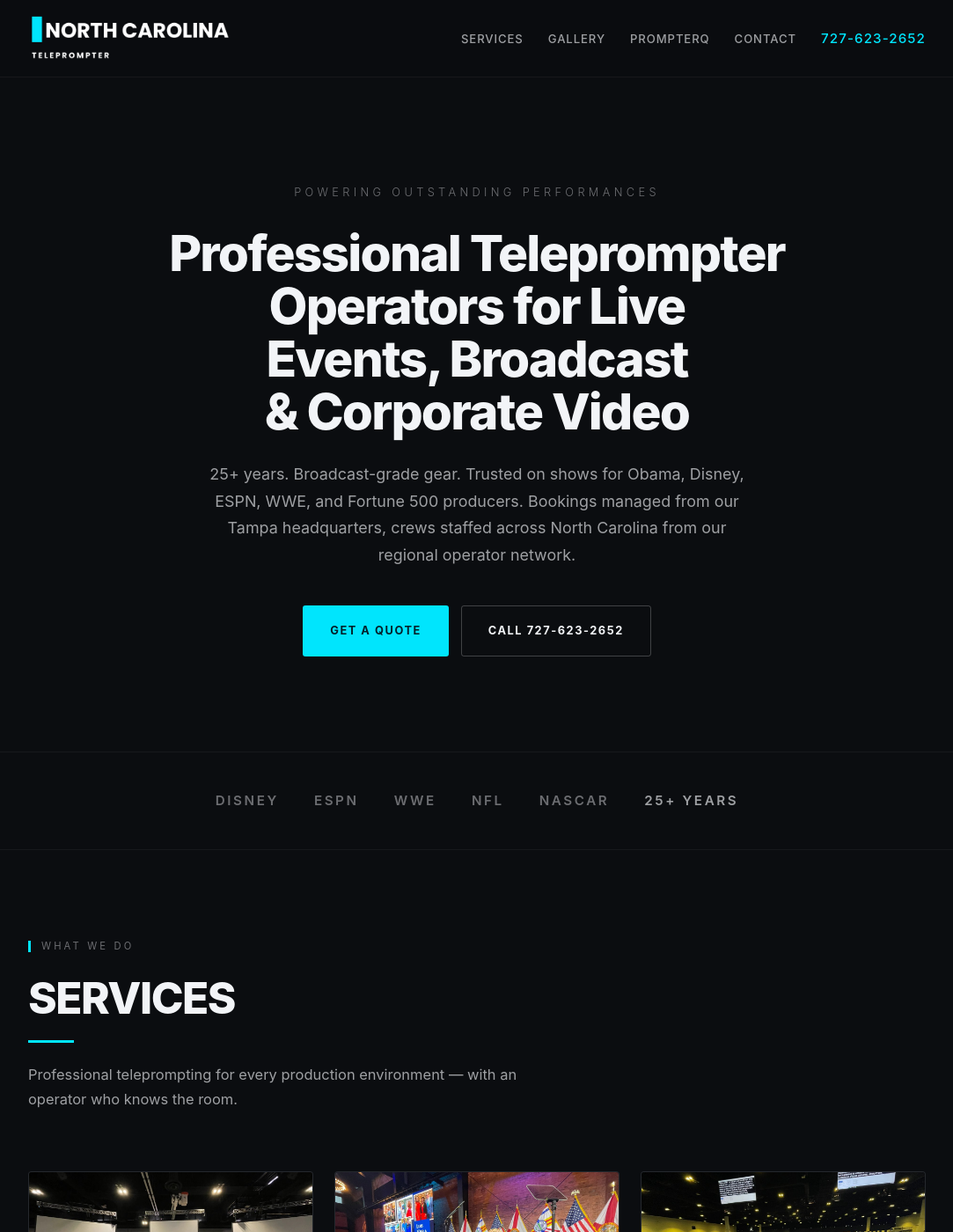
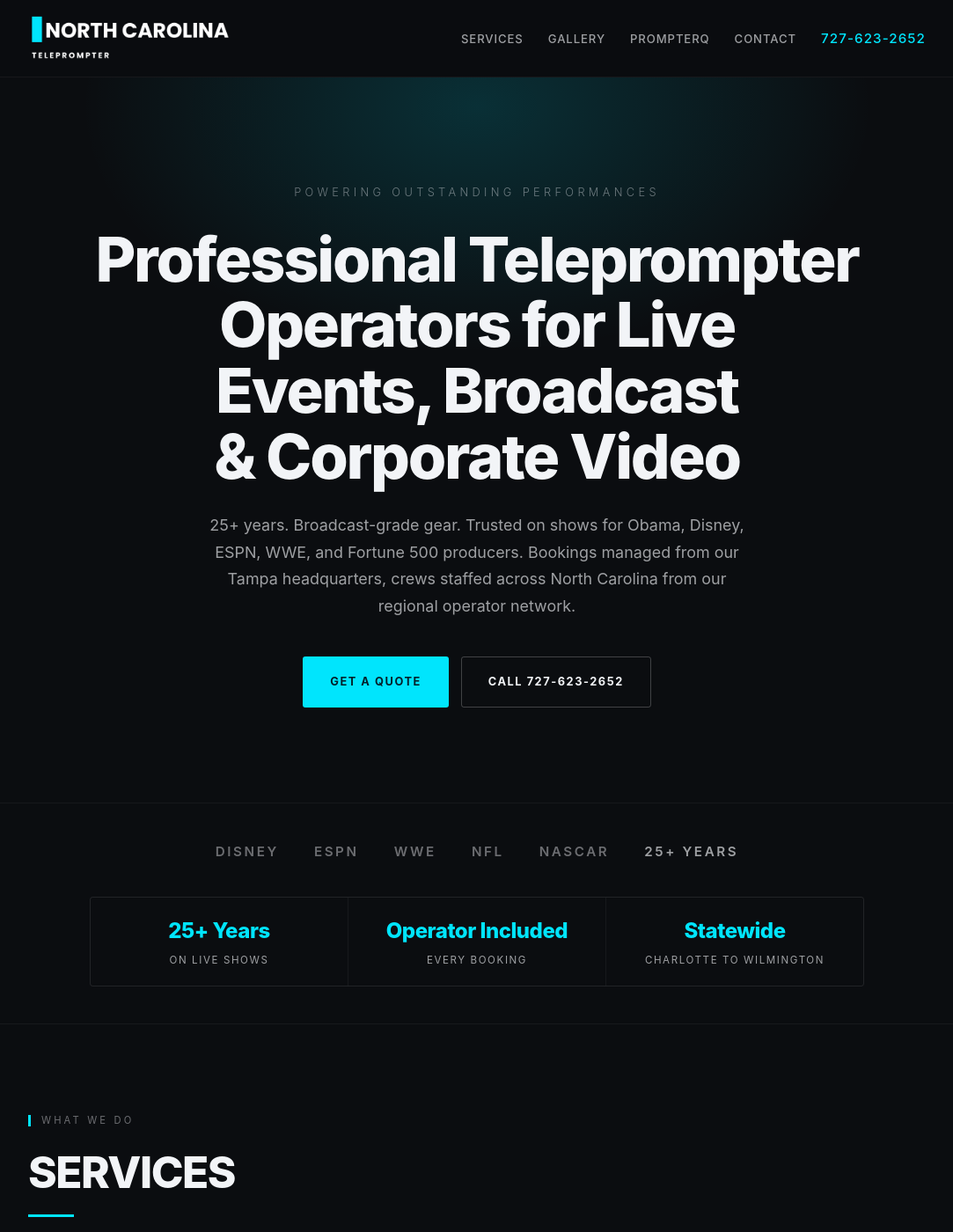
Before and after one commit to jasproj/nctele, a Jekyll site: the page index.html, which Jekyll copies as it is, in a window 1280 px wide and 1400 px high. Shown: the whole window at 88% size, without its empty margins (98-1181 px from the left). Built offline with Jekyll 4.4.1, drawn with Linux system fonts in a browser that asks for light colours.

Commit message:
Design pilot: hero glow, proof-stat strip, scroll-reveal, card hover lift (#6)
Reduced-motion safe; content stays visible without JS.


Claude-Session: https://claude.ai/code/session_01SW4oYwAA8ZEcmkVZYUBX96

Co-authored-by: Jason Dudney <jason@floridateleprompter.com>
Co-authored-by: Claude Sonnet 5.5 <noreply@anthropic.com>

```diff
--- a/index.html
+++ b/index.html
@@ -444,11 +444,47 @@
             .cities { grid-template-columns: 1fr; }
         }
 
+
+        /* ---------- motion + depth (design pilot) ---------- */
+        .hero { position: relative; overflow: hidden; }
+        .hero::before {
+            content: ""; position: absolute; left: 50%; top: -30%;
+            width: min(900px, 120vw); height: 560px; transform: translateX(-50%);
+            background: radial-gradient(closest-side, rgba(0, 229, 253, .16), rgba(0, 229, 253, 0));
+            pointer-events: none;
+        }
+        .hero > .wrap { position: relative; }
+        .hero h1 { font-size: clamp(2.2rem, 7vw, 4.4rem); }
+        .proof-stats {
+            margin: clamp(26px, 4vw, 38px) auto 0; max-width: 880px;
+            display: grid; gap: 1px; grid-template-columns: repeat(3, 1fr);
+            background: var(--line-soft); border: 1px solid var(--line-soft); border-radius: 4px; overflow: hidden;
+        }
+        .proof-stats div { background: var(--bg); padding: 18px 14px; text-align: center; }
+        .proof-stats strong {
+            display: block; font-family: var(--font-display); font-weight: 800;
+            font-size: clamp(1.05rem, 3.2vw, 1.5rem); letter-spacing: -.02em; color: var(--accent);
+        }
+        .proof-stats span {
+            display: block; margin-top: 4px; font-size: .72rem; letter-spacing: .14em;
+            text-transform: uppercase; color: var(--text-dim);
+        }
+        @media (max-width: 560px) { .proof-stats { grid-template-columns: 1fr; } }
+        .js .reveal { opacity: 0; transform: translateY(22px); transition: opacity .7s ease, transform .7s ease; }
+        .js .reveal.in { opacity: 1; transform: none; }
+        .svc-grid > *, .cities > * { transition: transform .25s ease, border-color .25s ease; }
+        .svc-grid > *:hover, .cities > *:hover { transform: translateY(-4px); }
+        @media (prefers-reduced-motion: reduce) {
+            .js .reveal { opacity: 1; transform: none; }
+            .svc-grid > *:hover, .cities > *:hover { transform: none; }
+        }
+
         @media (prefers-reduced-motion: reduce) {
             html { scroll-behavior: auto; }
             * { transition: none !important; animation: none !important; }
         }
     </style>
+    <script>document.documentElement.className+=" js";</script>
 </head>
 <body>
 
@@ -493,6 +529,11 @@
                 <span>NFL</span>
                 <span>NASCAR</span>
                 <span class="trust-years">25+ Years</span>
+            </div>
+            <div class="proof-stats">
+                <div><strong>25+ Years</strong><span>On live shows</span></div>
+                <div><strong>Operator Included</strong><span>Every booking</span></div>
+                <div><strong>Statewide</strong><span>Charlotte to Wilmington</span></div>
             </div>
         </div>
     </section>
@@ -842,6 +883,17 @@
             if (e.key === 'Escape') closeLightbox();
         });
 
+        // Scroll reveal
+        (function () {
+            var els = document.querySelectorAll('section.services, section.gallery, section.testimonials, section.coverage, section.pq, section.contact, .svc-grid > *');
+            els.forEach(function (el) { el.classList.add('reveal'); });
+            if (!('IntersectionObserver' in window)) { els.forEach(function (el) { el.classList.add('in'); }); return; }
+            var io = new IntersectionObserver(function (entries) {
+                entries.forEach(function (e) { if (e.isIntersecting) { e.target.classList.add('in'); io.unobserve(e.target); } });
+            }, { threshold: 0.12 });
+            els.forEach(function (el) { io.observe(el); });
+        })();
+
     </script>
 </body>
 </html>
```
